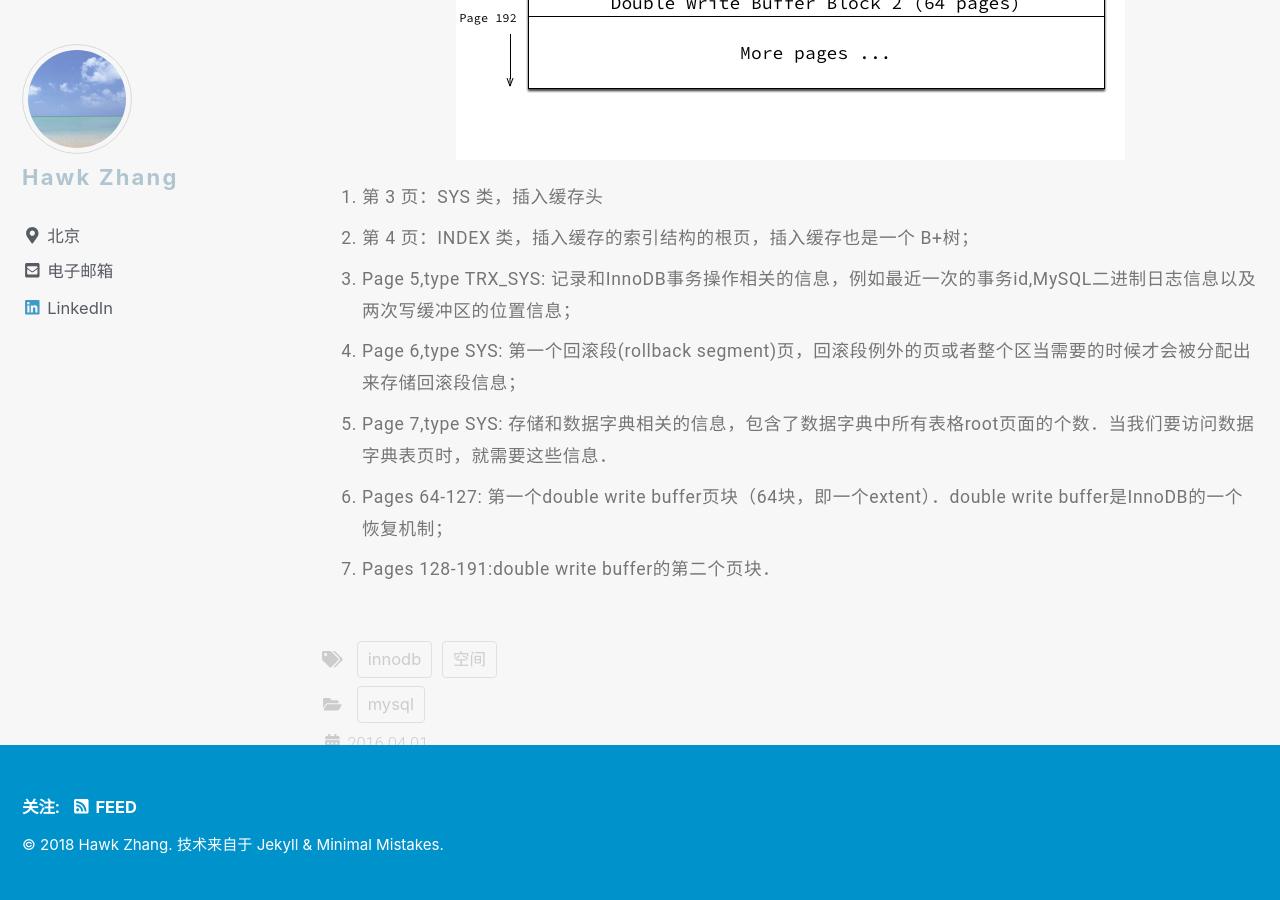
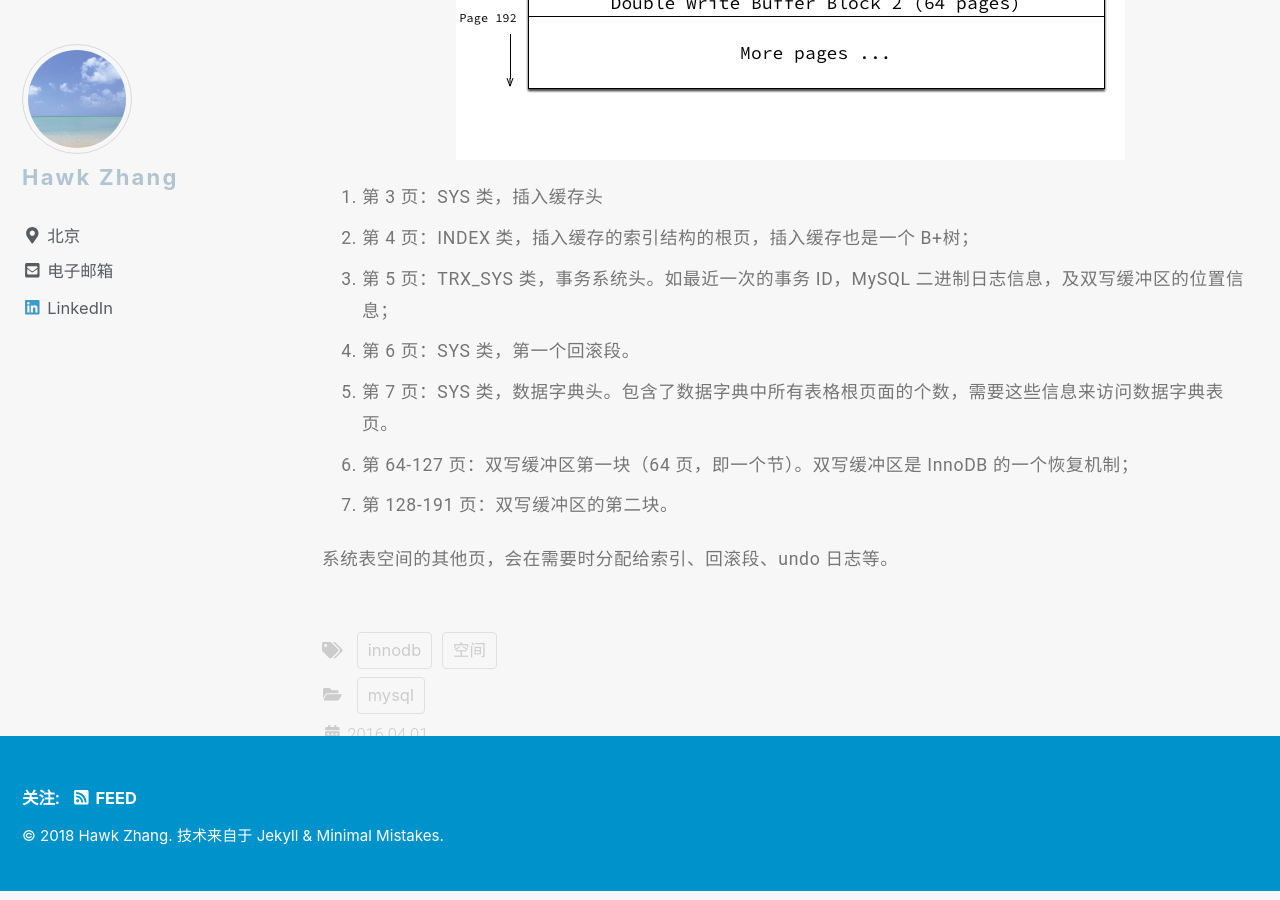
Before and after one commit to narru888/linotes_note, a Jekyll site: the page built from _posts/mysql/2016-04-01-innodb.struc.md, in a window 1280 px wide and 900 px high, scrolled down 10511 px. Built offline with Jekyll 4.4.1, drawn with Linux system fonts in a browser that asks for light colours; nearby versions of some CDN libraries; a script that is not in the unit is left out.

Commit message:
update on 2018-08-21 18:30:01 CST

```diff
--- a/_posts/mysql/2016-04-01-innodb.struc.md
+++ b/_posts/mysql/2016-04-01-innodb.struc.md
@@ -334,8 +334,10 @@ Extent Descriptor 简称 XDES。
 
 1.  第 3 页：SYS 类，插入缓存头
 2.  第 4 页：INDEX 类，插入缓存的索引结构的根页，插入缓存也是一个 B+树；
-3.  Page 5,type TRX_SYS: 记录和InnoDB事务操作相关的信息，例如最近一次的事务id,MySQL二进制日志信息以及两次写缓冲区的位置信息；
-4.  Page 6,type SYS: 第一个回滚段(rollback segment)页，回滚段例外的页或者整个区当需要的时候才会被分配出来存储回滚段信息；
-5.  Page 7,type SYS: 存储和数据字典相关的信息，包含了数据字典中所有表格root页面的个数．当我们要访问数据字典表页时，就需要这些信息．
-6.  Pages 64-127: 第一个double write buffer页块（64块，即一个extent）．double write buffer是InnoDB的一个恢复机制；
-7.  Pages 128-191:double write buffer的第二个页块．
+3.  第 5 页：TRX_SYS 类，事务系统头。如最近一次的事务 ID，MySQL 二进制日志信息，及双写缓冲区的位置信息；
+4.  第 6 页：SYS 类，第一个回滚段。
+5.  第 7 页：SYS 类，数据字典头。包含了数据字典中所有表格根页面的个数，需要这些信息来访问数据字典表页。
+6.  第 64-127 页：双写缓冲区第一块（64 页，即一个节）。双写缓冲区是 InnoDB 的一个恢复机制；
+7.  第 128-191 页：双写缓冲区的第二块。
+
+系统表空间的其他页，会在需要时分配给索引、回滚段、undo 日志等。
```
